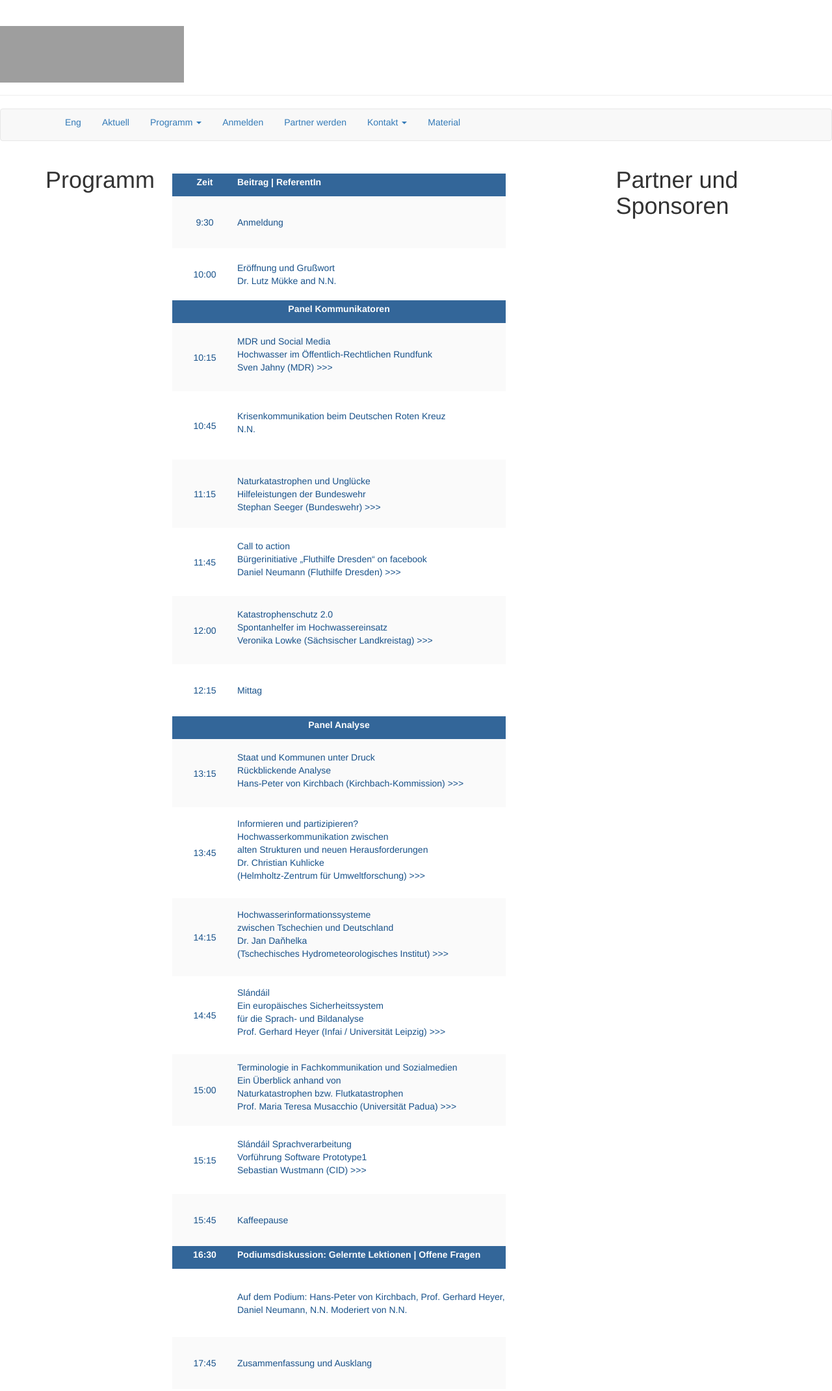
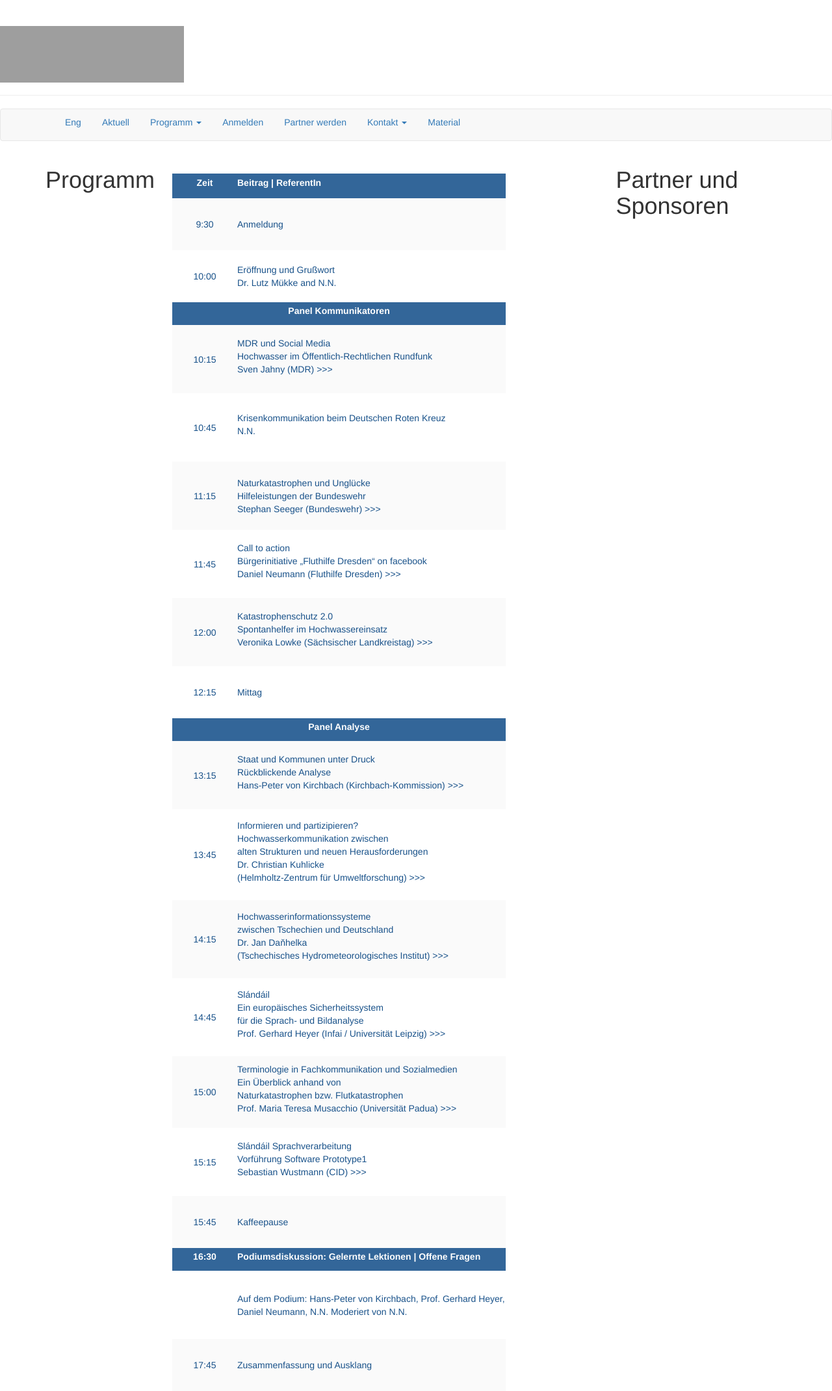
Before and after one commit to susedev/test, a Jekyll site: the page built from programm-uebersicht.html, in a window 1280 px wide. Shown: the whole page at 65% size. Built offline with Jekyll 4.4.1, drawn with Linux system fonts in a browser that asks for light colours; nearby versions of some CDN libraries; grey boxes are pictures that could not be loaded.

Commit message:
Edit from JekyllCMS

```diff
--- a/programm-uebersicht.html
+++ b/programm-uebersicht.html
@@ -6,10 +6,10 @@ title: Programm
 <table align="left" border="0" border-color="#FFFFFF" cellpadding="50" cellspacing="10" style="height: 1298px;" width="513">
 	<thead>
 		<tr>
-			<th scope="col" style="background-color: rgb(51, 102, 153); border-color: rgb(255, 255, 255); text-align: center; height: 35px; width: 100px; vertical-align: middle;">
+			<th scope="col" style="background-color: rgb(51, 102, 153); border-color: rgb(255, 255, 255); text-align: center; height: 38px; width: 100px; vertical-align: middle;">
 			<p><span style="color:#FFFFFF;">Zeit</span></p>
 			</th>
-			<th scope="col" style="background-color: rgb(51, 102, 153); border-color: rgb(255, 255, 255); text-align: left; height: 35px; vertical-align: middle;">
+			<th scope="col" style="background-color: rgb(51, 102, 153); border-color: rgb(255, 255, 255); text-align: left; height: 38px; vertical-align: middle;">
 			<p><span style="color:#FFFFFF;">Beitrag | ReferentIn</span></p>
 			</th>
 		</tr>
```
